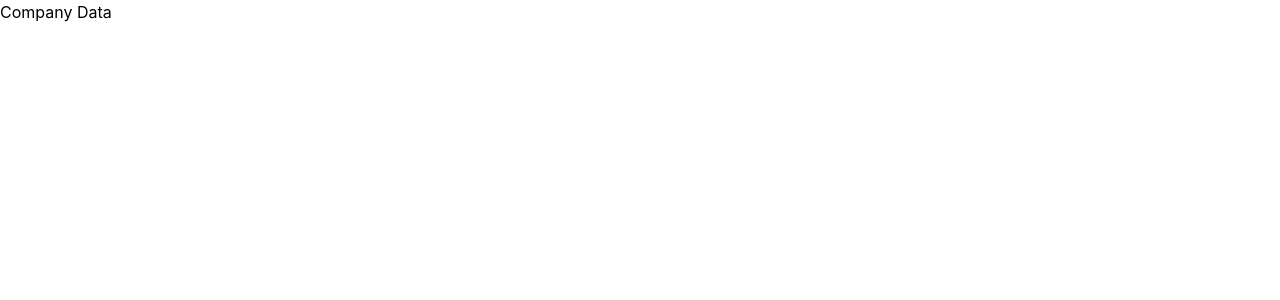
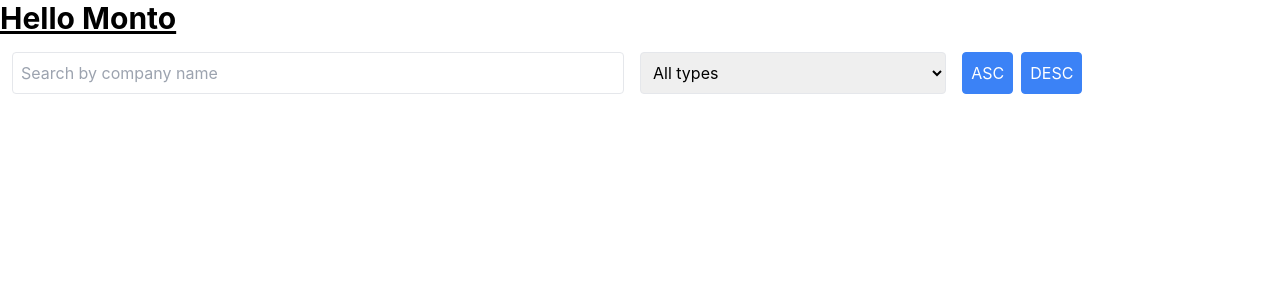
Before and after one commit to 5DaysCode/monto-customers, a React (Create React App) app: page / in a window 1280 px wide. Shown: the top 300 px of the page. Built offline with nearby package versions, Linux system fonts and the light colour scheme; no server answers.

Commit message:
fixed some issue with Tailwind, and add some dom elements to meet a requirements

```diff
--- a/src/App.tsx
+++ b/src/App.tsx
@@ -1,11 +1,12 @@
-import React from "react";
-import logo from "./logo.svg";
 import "./App.css";
 import CompanysData from "./components/CompanysData";
+import "./index.css";
 
 function App() {
   return (
     <>
+      <h1 className="text-3xl font-bold underline">Hello Monto</h1>
+
       <CompanysData />
     </>
   );
--- a/src/components/CompanysData.tsx
+++ b/src/components/CompanysData.tsx
@@ -13,7 +13,35 @@ const CompanysData = () => {
     });
   }, []);
 
-  return <div>Company Data</div>;
+  return (
+    <div>
+      <div className="px-3 py-4">
+        <div className="mb-4 flex justify-between">
+          <input
+            className="border rounded w-1/2 p-2 mr-4"
+            type="text"
+            placeholder="Search by company name"
+          />
+
+          <select className="border rounded w-1/4 p-2">
+            <option value="">All types</option>
+            <option value="AB">AB</option>
+            <option value="EF">EF</option>
+            <option value="HB">HB</option>
+          </select>
+
+          <div className="w-1/4 ml-4 flex">
+            <button className="bg-blue-500 border border-blue-500 rounded p-2 mr-2 text-white hover:bg-blue-600">
+              ASC
+            </button>
+            <button className="bg-blue-500 border border-blue-500 rounded p-2 text-white hover:bg-blue-600">
+              DESC
+            </button>
+          </div>
+        </div>
+      </div>
+    </div>
+  );
 };
 
 export default CompanysData;
--- a/src/index.css
+++ b/src/index.css
@@ -1,7 +1,8 @@
 @tailwind base;
+
 @tailwind components;
+
 @tailwind utilities;
-
 body {
   margin: 0;
   font-family: -apple-system, BlinkMacSystemFont, "Segoe UI", "Roboto", "Oxygen",
--- /dev/null
+++ b/src/models/ICompanys.tsx
@@ -0,0 +1,6 @@
+export interface ICompany {
+  id: number;
+  name: string;
+  type: string;
+  created_at: string;
+}
```
Also changed, not shown: src/components/CompanysData.css (added).
